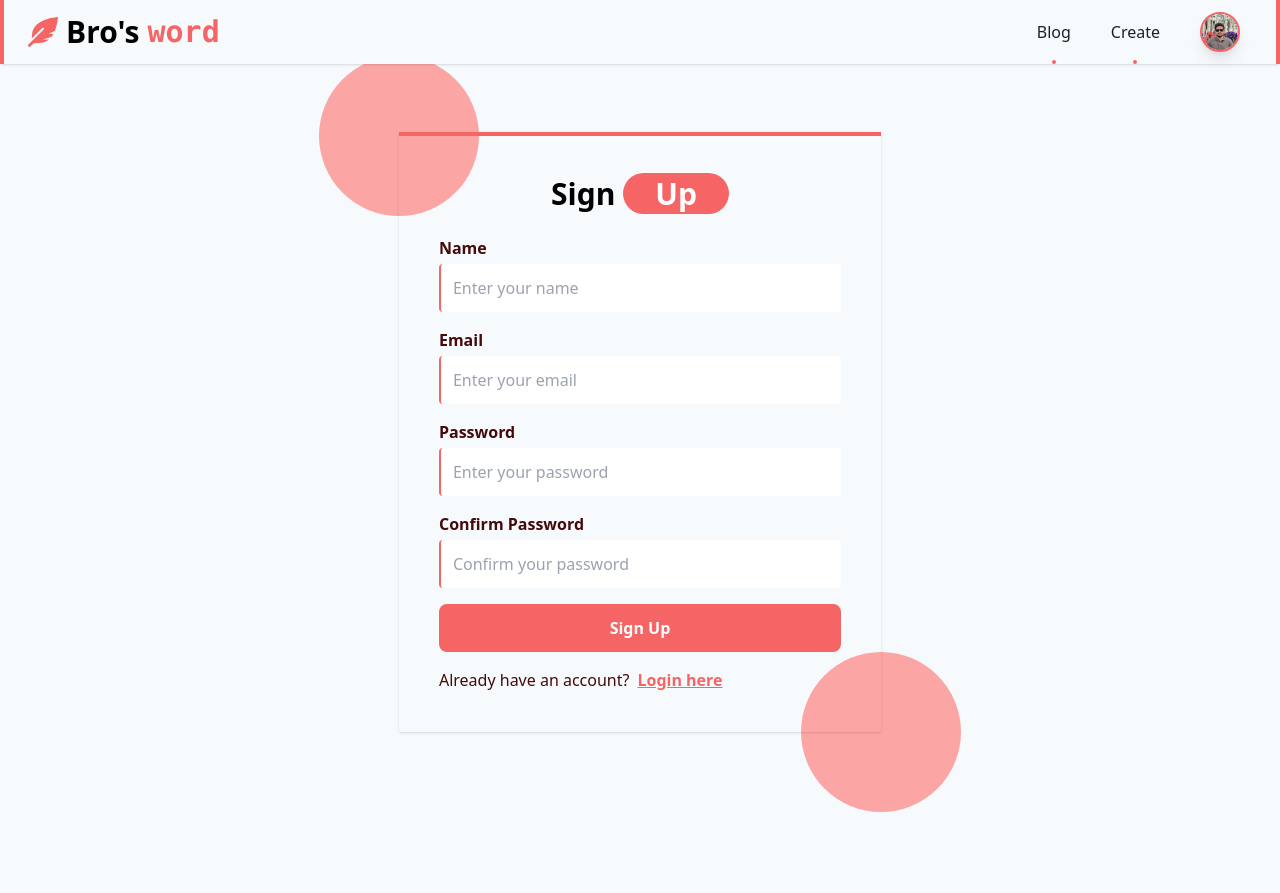
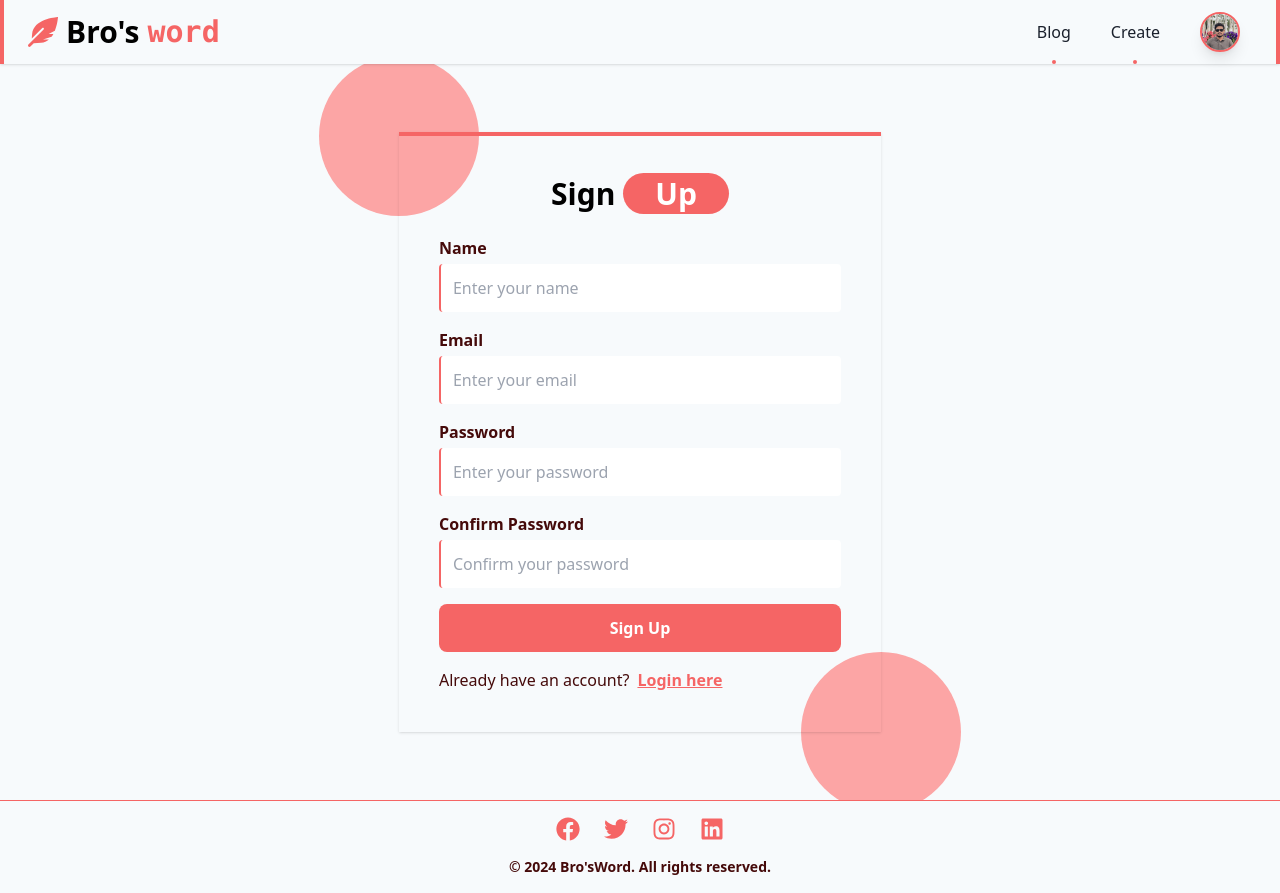
Before and after one commit to ahasan06/Blog-website-nextjs, a Next.js app in the folder blog-website/: page /signup in a window 1280 px wide. Before the commit the page ends 812 px from the top, so only its background shows below. Built offline with nearby package versions, Linux system fonts and the light colour scheme.

Commit message:
mongoDB connection handled

```diff
--- a/blog-website/package.json
+++ b/blog-website/package.json
@@ -9,6 +9,7 @@
     "lint": "next lint"
   },
   "dependencies": {
+    "mongoose": "^8.7.1",
     "next": "14.2.15",
     "react": "^18",
     "react-dom": "^18",
--- /dev/null
+++ b/blog-website/src/app/api/test-connection/route.js
@@ -0,0 +1,11 @@
+import { dbConnect } from "@/lib/dbConnect";
+import { NextResponse } from "next/server";
+export async function GET() {
+    console.log("Get request received");
+    await dbConnect();
+    return NextResponse.json({
+        success: true,
+        message: "Mongodb connection Successful!"
+    }, { status: 200 });
+
+}
--- a/blog-website/src/app/layout.js
+++ b/blog-website/src/app/layout.js
@@ -1,5 +1,6 @@
 import Navbar from "@/components/Navbar";
 import "./globals.css";
+import Footer from "@/components/Footer";
 
 export const metadata = {
   title: "Create Next App",
@@ -13,6 +14,7 @@ export default function RootLayout({ children }) {
       >
         <Navbar/>
         {children}
+        <Footer/>
       </body>
     </html>
   );
--- a/blog-website/src/components/Footer.jsx
+++ b/blog-website/src/components/Footer.jsx
@@ -1,9 +1,28 @@
 import React from 'react'
+import { FaFacebook, FaTwitter, FaInstagram, FaLinkedin } from 'react-icons/fa'
 
 function Footer() {
   return (
-    <div>
+    <div className="bg-background py-4 border-t border-accent">
+      <div className="container mx-auto text-center space-y-4">
+        {/* Social Media Icons */}
+        <div className="flex justify-center space-x-6">
+          <a href="https://www.facebook.com" target="_blank" rel="noopener noreferrer" className="text-accent hover:text-red-500 transition-colors">
+            <FaFacebook size={24} />
+          </a>
+          <a href="https://www.twitter.com" target="_blank" rel="noopener noreferrer" className="text-accent hover:text-blue-500 transition-colors">
+            <FaTwitter size={24} />
+          </a>
+          <a href="https://www.instagram.com" target="_blank" rel="noopener noreferrer" className="text-accent hover:text-pink-500 transition-colors">
+            <FaInstagram size={24} />
+          </a>
+          <a href="https://www.linkedin.com" target="_blank" rel="noopener noreferrer" className="text-accent hover:text-blue-700 transition-colors">
+            <FaLinkedin size={24} />
+          </a>
+        </div>
 
+        <p className="text-sm font-semibold text-red-950">&copy; {new Date().getFullYear()} Bro'sWord. All rights reserved.</p>
+      </div>
     </div>
   )
 }
--- /dev/null
+++ b/blog-website/src/lib/dbConnect.js
@@ -0,0 +1,31 @@
+import mongoose from "mongoose";
+
+let isConnected = false
+export async function dbConnect(params) {
+
+    if (isConnected) {
+        console.log("MongoDB is already connected!");
+        return
+    }
+    try {
+        await mongoose.connect(process.env.MONGO_URI)
+        const connection = mongoose.connection
+        isConnected = true;
+        console.log("MongoDB connected successfully.");
+
+        mongoose.connection.on("connected",()=>{
+            console.log("MongoDB connection established.");
+        })
+        mongoose.connection.on("error", (err) => {
+            console.error("MongoDB connection error:", err.message);
+        });
+        mongoose.connection.on("disconnected", () => {
+            console.warn("MongoDB connection disconnected.");
+        });
+
+    } catch (error) {
+        console.error("Failed to connect to MongoDB:", error.message);
+        process.exit(1);
+    }
+
+}
```
Also changed, not shown: 1 other file (tests, documents, lock files or other folders).
